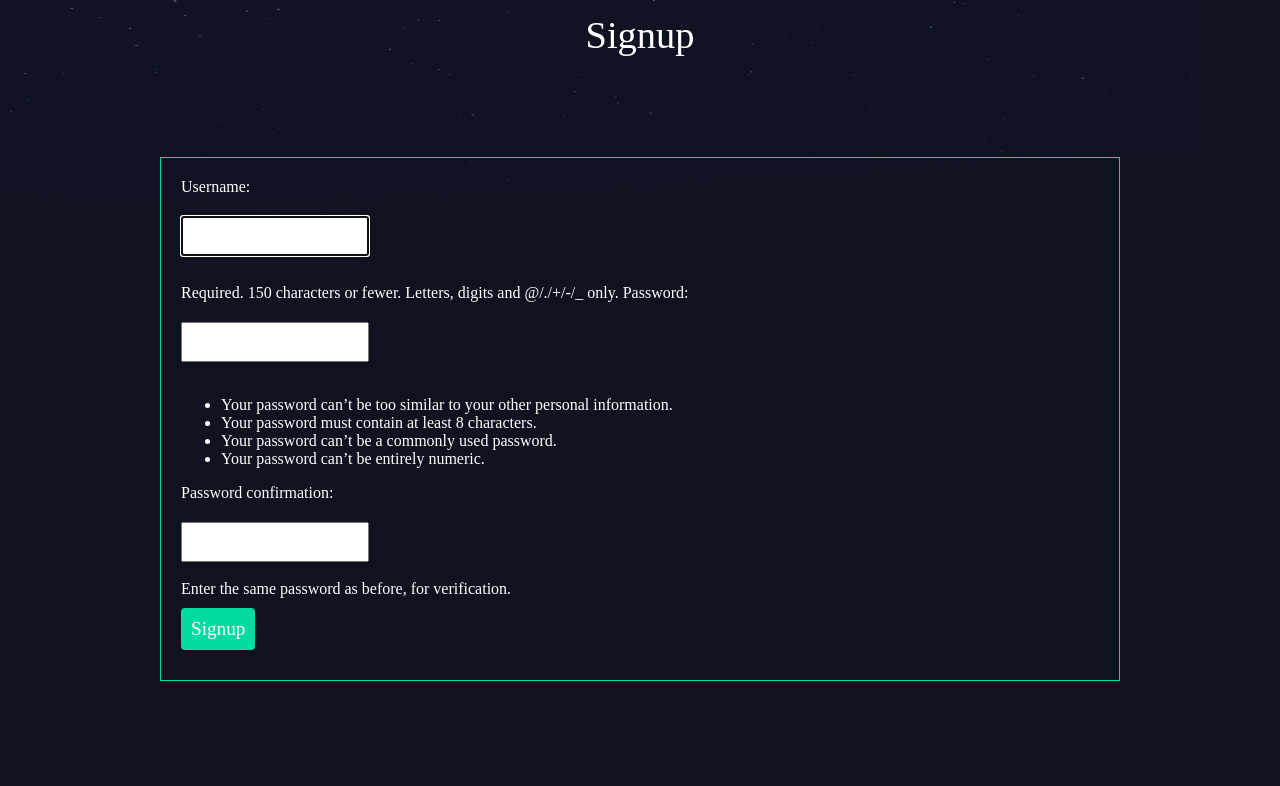
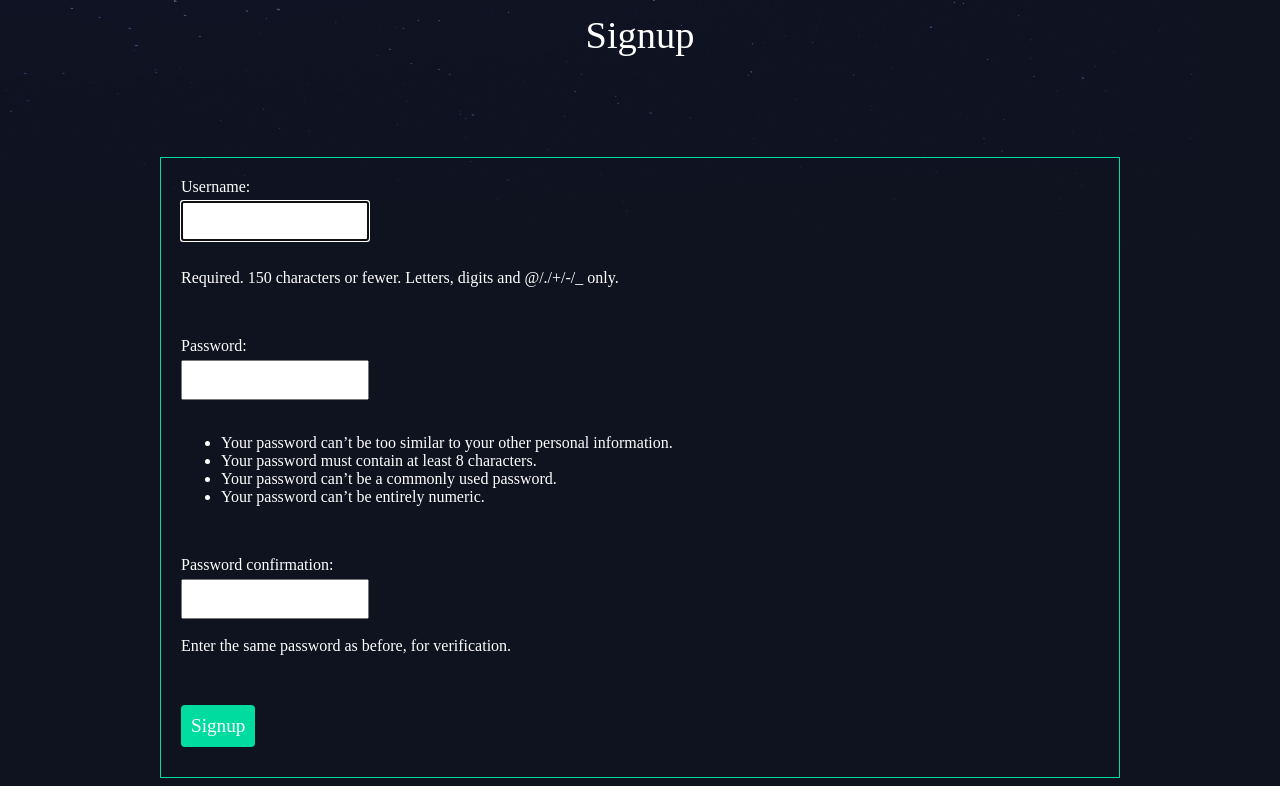
Before and after one commit to Vaalarivan2002/blog-site, a Django app: page /accounts/signup/ in a window 1280 px wide. Shown: the part 185-971 px from the top of the page. Before the commit the page ends 866 px from the top, so only its background shows below. Run offline with Django 4.2, Linux system fonts and the light colour scheme.

Commit message:
minor style changes

```diff
--- a/assets/styles.css
+++ b/assets/styles.css
@@ -107,7 +107,7 @@ nav button{
 
 .site-form input, .site-form textarea{
     display: block;
-    margin: 20px 0 0 0;
+    margin: 5px 0 0 0;
     padding: 10px
 }
 
@@ -155,3 +155,11 @@ label[for="id_slug"]{
     margin-left: auto;
     margin-right: auto
 }
+
+span{
+    display: block;
+}
+
+span.helptext{
+    margin-bottom: 50px;
+}
```
Also changed, not shown: db.sqlite3.
